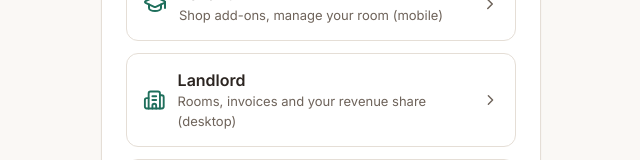
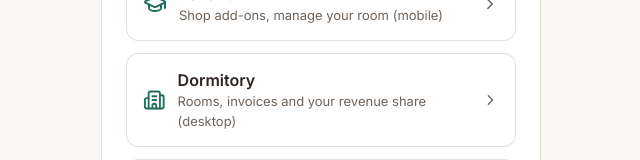
Before and after one commit to PakkapolMal/dorm-dorm, a React (Vite) app: page / in a window 1280 px wide. Shown: the part 374-534 px from the top of the page, without its empty margins (319-959 px from the left). Built offline with nearby package versions, Linux system fonts and the light colour scheme.

Commit message:
Rename visible "Landlord" label to "Dormitory"
Co-Authored-By: Claude Sonnet 5.5 <noreply@anthropic.com>

```diff
--- a/src/App.jsx
+++ b/src/App.jsx
@@ -24,7 +24,7 @@ function RolePicker() {
           </a>
           <a className="role" href="#/landlord">
             <Building2 size={24} color="var(--primary)" aria-hidden="true" />
-            <div><strong>Landlord</strong><span>Rooms, invoices and your revenue share (desktop)</span></div>
+            <div><strong>Dormitory</strong><span>Rooms, invoices and your revenue share (desktop)</span></div>
             <ChevronRight size={18} className="chev" aria-hidden="true" />
           </a>
           <a className="role" href="#/operator">
--- a/src/landlord/Shell.jsx
+++ b/src/landlord/Shell.jsx
@@ -33,7 +33,7 @@ export function LandlordShell({ page, sub, children }) {
       crumbs={crumbsFor(page, sub, rooms)}
       user={LANDLORD}
       switcher={{
-        title: dormName(dorm), role: `${BRAND} · Landlord`, label: `Property: ${dormName(dorm)}. Switch property`, menuLabel: 'Properties',
+        title: dormName(dorm), role: `${BRAND} · Dormitory`, label: `Property: ${dormName(dorm)}. Switch property`, menuLabel: 'Properties',
         menu: (close) => <>
           <div className="menu-label">Properties</div>
           {LANDLORD.dorms.map((id) => (
--- a/src/operator/pages.jsx
+++ b/src/operator/pages.jsx
@@ -685,7 +685,7 @@ export function Partners() {
             <tr>
               <th>Dorm</th><th style={{ width: 136 }}>Cluster</th><th className="num-col" style={{ width: 120 }}>Rent</th><th className="num-col" style={{ width: 80 }}>Rooms</th>
               <th className="num-col" style={{ width: 112 }}>Upgraded</th><th className="num-col" style={{ width: 120 }}>Pre-upgraded</th>
-              <th className="num-col" style={{ width: 144 }}>Add-on revenue</th><th className="num-col" style={{ width: 152 }}>Landlord {REVENUE_SHARE * 100}%</th>
+              <th className="num-col" style={{ width: 144 }}>Add-on revenue</th><th className="num-col" style={{ width: 152 }}>Dormitory {REVENUE_SHARE * 100}%</th>
             </tr>
           </thead>
           <tbody>
```
